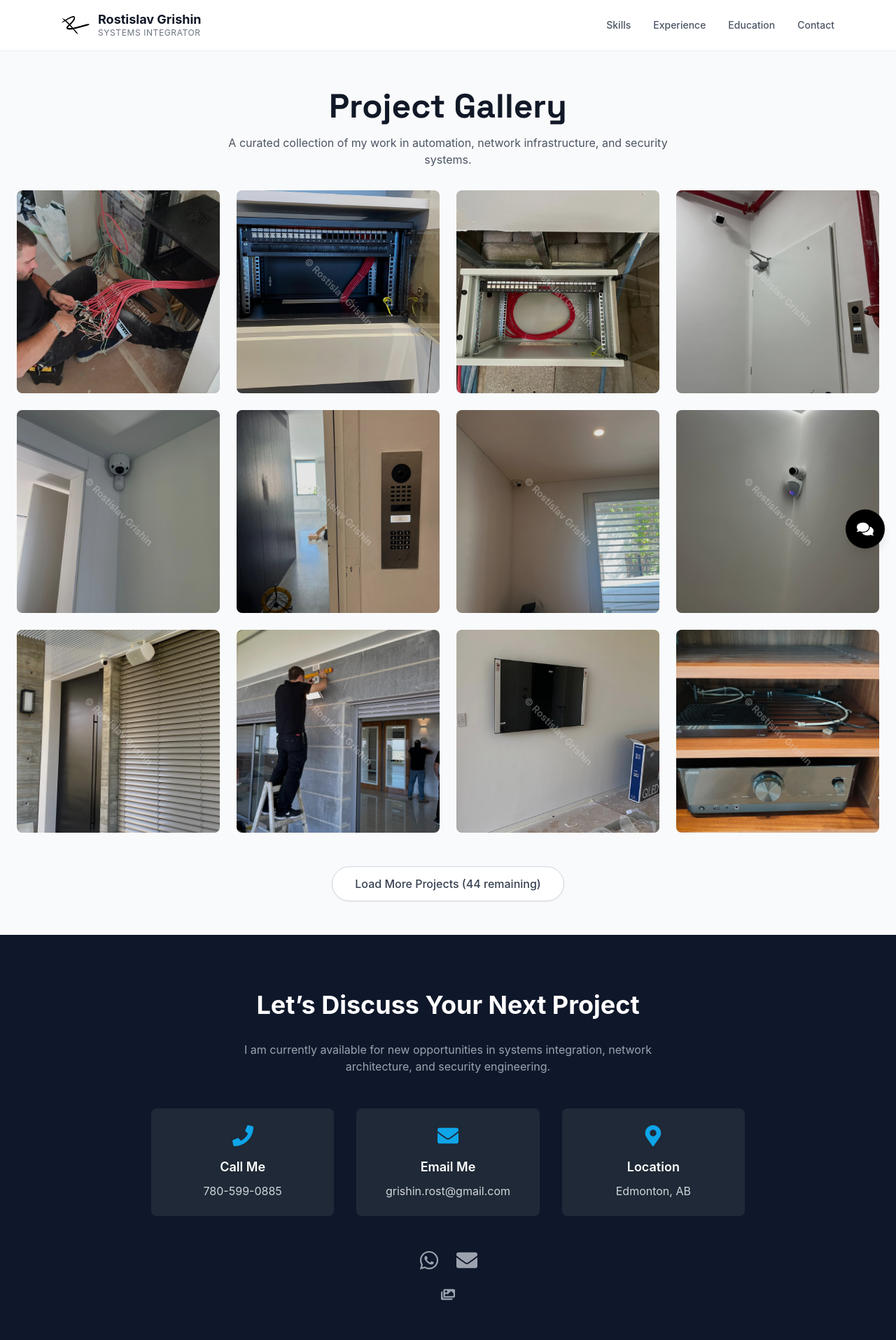
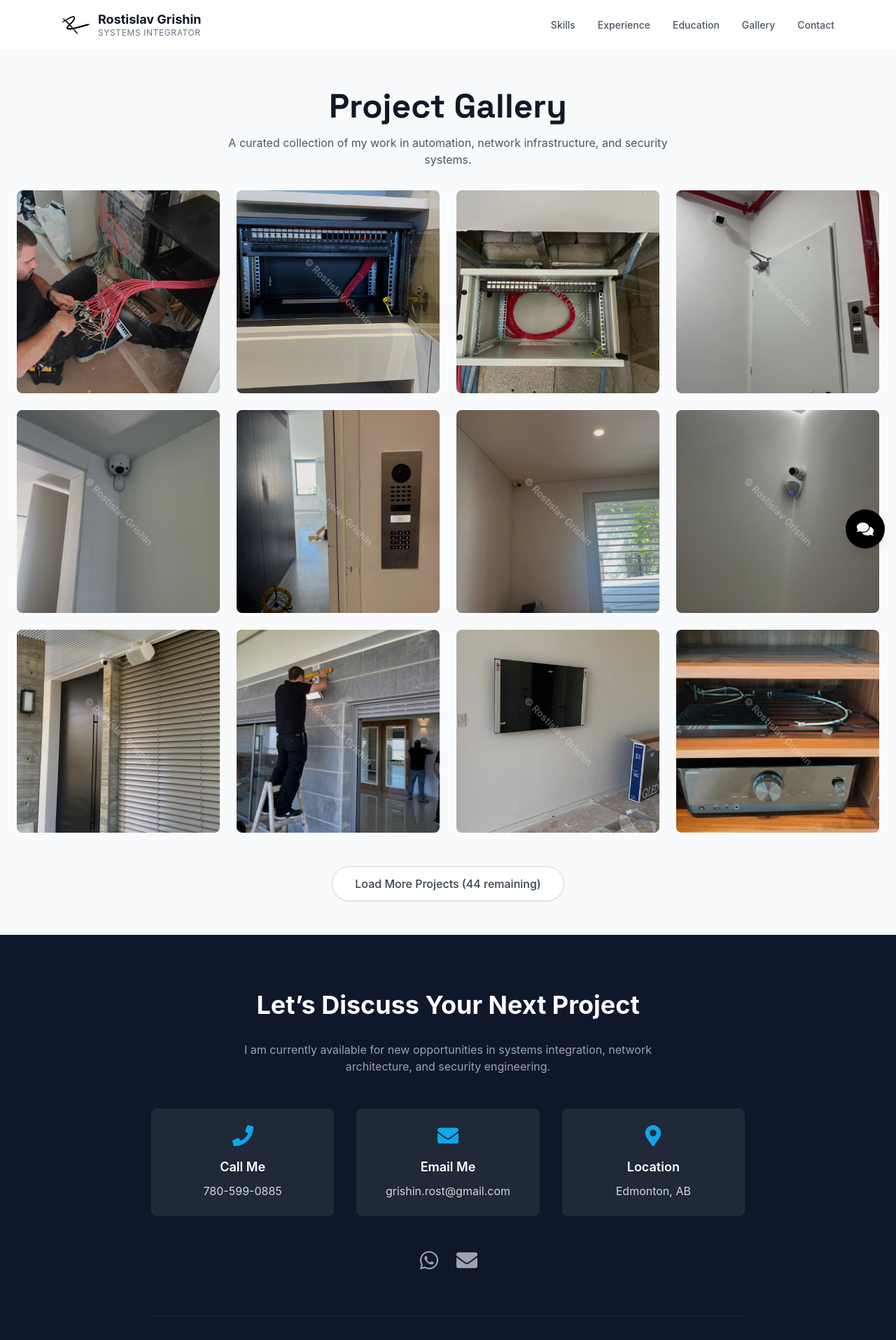
Before and after one commit to GrishinRostislav/rostman-site, a React (Create React App) app: page /portfolio-gallery in a window 1280 px wide. Shown: the top 1915 px of the page at 70% size. Built offline with nearby package versions, Linux system fonts and the light colour scheme.

Commit message:
Update CV link and move Gallery navigation to Header

```diff
--- a/src/components/ContactSection.js
+++ b/src/components/ContactSection.js
@@ -1,6 +1,5 @@
 import React from "react";
-import { FaPhone, FaEnvelope, FaMapMarkerAlt, FaWhatsapp, FaImages } from "react-icons/fa";
-import { Link } from "react-router-dom";
+import { FaPhone, FaEnvelope, FaMapMarkerAlt, FaWhatsapp } from "react-icons/fa";
 
 const ContactSection = () => {
     return (
@@ -45,13 +44,6 @@ const ContactSection = () => {
                     </a>
                 </div>
 
-                {/* Hidden Portfolio Link */}
-                <div className="flex justify-center mt-6">
-                    <Link to="/portfolio-gallery" className="text-gray-400 hover:text-white transition-colors text-xl">
-                        <FaImages />
-                    </Link>
-                </div>
-
                 <div className="mt-16 pt-8 border-t border-gray-800 text-sm text-gray-500">
                     <p>&copy; {new Date().getFullYear()} Rostislav Grishin. All Rights Reserved.</p>
                 </div>
--- a/src/components/Header.js
+++ b/src/components/Header.js
@@ -80,6 +80,7 @@ function Header() {
           <NavItem to="skills">Skills</NavItem>
           <NavItem to="experience">Experience</NavItem>
           <NavItem to="education">Education</NavItem>
+          <RouterLink to="/portfolio-gallery" className="cursor-pointer hover:text-black transition-colors">Gallery</RouterLink>
           <NavItem to="contact">Contact</NavItem>
         </nav>
 
@@ -134,6 +135,13 @@ function Header() {
             >
               Education
             </ScrollLink>
+            <RouterLink
+              to="/portfolio-gallery"
+              className="text-xl font-medium text-gray-800"
+              onClick={() => setMenuOpen(false)}
+            >
+              Gallery
+            </RouterLink>
             <ScrollLink
               to="contact"
               smooth={true}
--- a/src/components/HeroSection.js
+++ b/src/components/HeroSection.js
@@ -47,7 +47,7 @@ const HeroSection = () => {
             Contact Me
           </Link>
           <a
-            href="/Rostislav_Grishin_AV_Automation_Specialist.pdf"
+            href="/Rostislav_Grishin_Senior_Systems_Integrator.pdf"
             download
             className="cursor-pointer flex items-center gap-2 text-gray-400 hover:text-white font-medium py-3 px-6 transition-colors"
           >
```
